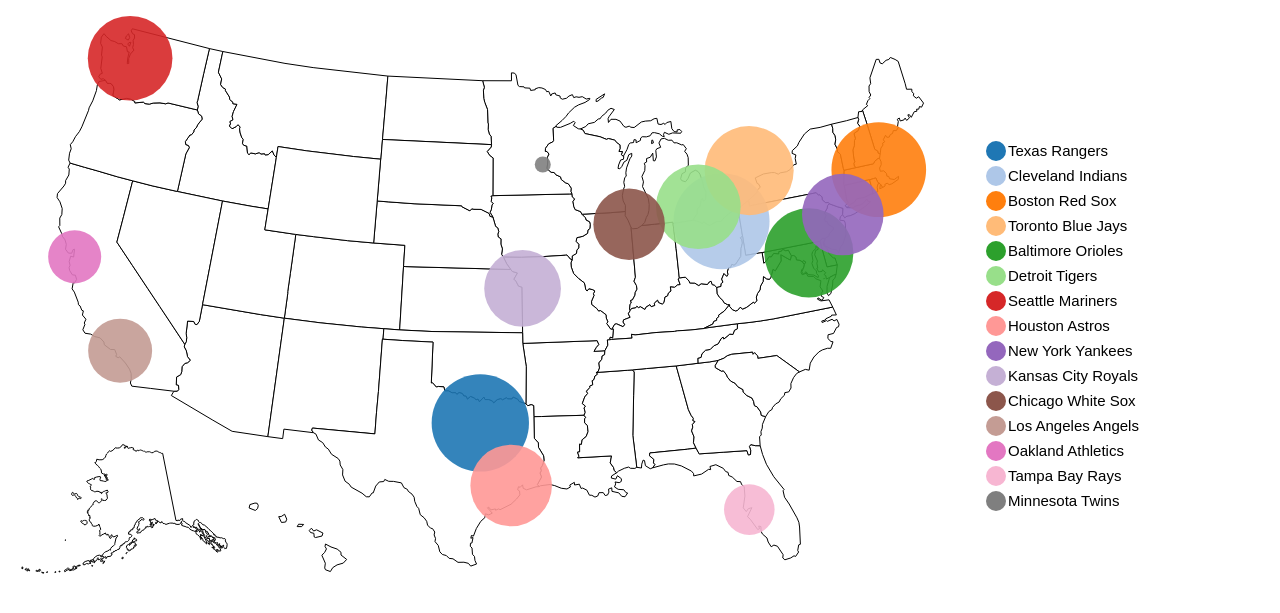
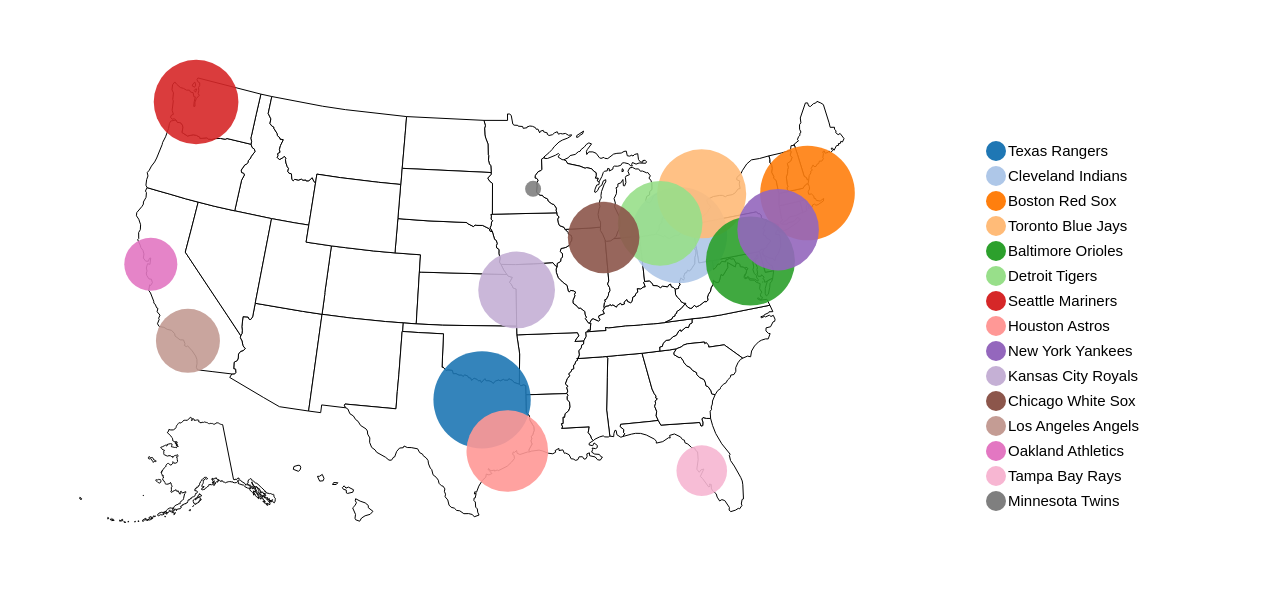
Before and after one commit to dsalopek/baseball-analysis, a plain HTML site: page baseball-map/index.html in a window 1280 px wide. Shown: the part 53-666 px from the top of the page. Drawn offline with nearby package versions, Linux system fonts and the light colour scheme.

Commit message:
change scale to width in baseball-map.index

```diff
--- a/baseball-map/index.html
+++ b/baseball-map/index.html
@@ -110,7 +110,7 @@
 
 			var projection = d3.geo.albersUsa()
 				.translate([width / 2, height / 2])
-				.scale([1200]);
+				.scale([width]);
 
 			// Define path generator
 			var path = d3.geo.path()
```
Also changed, not shown: index.html (+1 -1 lines).
